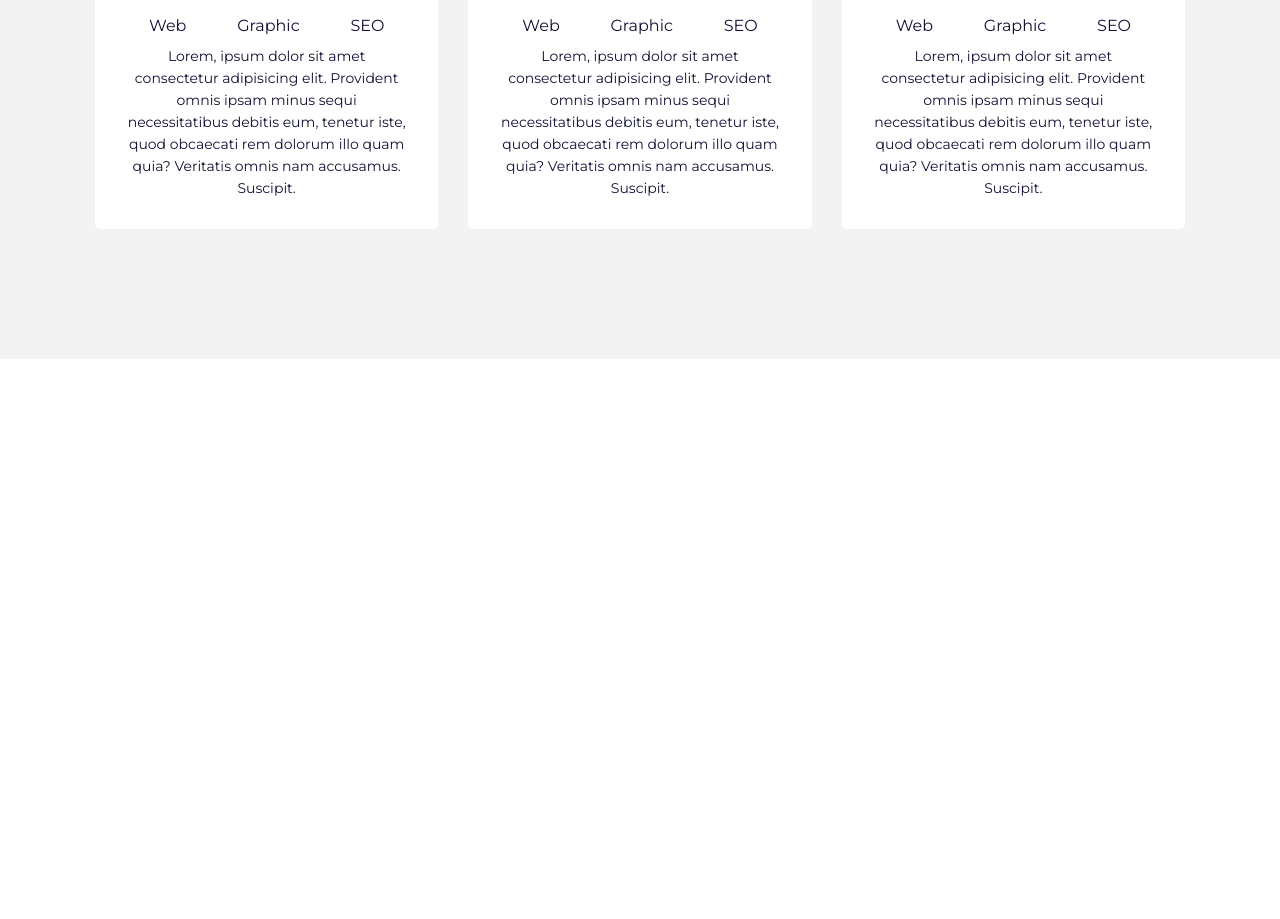
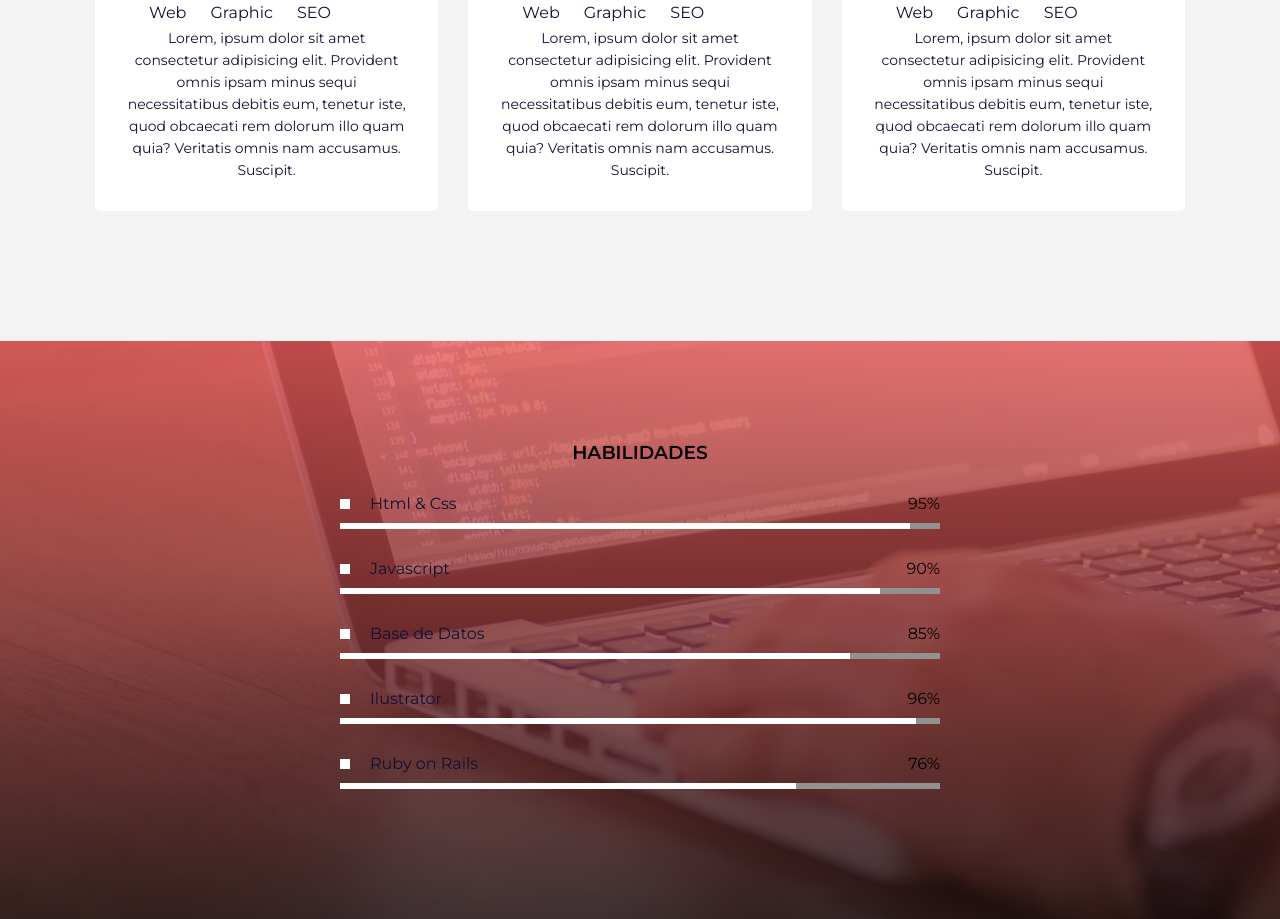
Before and after one commit to Sauldesing/portafolio, a plain HTML site: page index.html in a window 1280 px wide. Shown: the part 2236-3155 px from the top of the page. Before the commit the page ends 2595 px from the top, so only its background shows below. Drawn offline with Linux system fonts and the light colour scheme.

Commit message:
Seccion Habilidades

```diff
--- a/index.html
+++ b/index.html
@@ -189,5 +189,63 @@
         <!--Fin servicio-->
       </div>
     </section>
+    <!--SECCION HABILIDADES-->
+    <div class="contenedor-skills" id="skills">
+      <h3>HABILIDADES</h3>
+      <div class="skill">
+        <div class="info">
+          <p class="color-azul"><span class="lista"></span>Html & Css</p>
+          <span class="porcentaje">95%</span>
+        </div>
+        <div class="barra">
+          <div id="html" class="barra-progreso1"></div>
+        </div>
+      </div>
+      <!--Fin de Skill-->
+
+      <div class="skill">
+        <div class="info">
+          <p class="color-azul"><span class="lista"></span>Javascript</p>
+          <span class="porcentaje">90%</span>
+        </div>
+        <div class="barra">
+          <div id="js" class="barra-progreso2"></div>
+        </div>
+      </div>
+      <!--Fin de Skill-->
+
+      <div class="skill">
+        <div class="info">
+          <p class="color-azul"><span class="lista"></span>Base de Datos</p>
+          <span class="porcentaje">85%</span>
+        </div>
+        <div class="barra">
+          <div id="bd" class="barra-progreso3"></div>
+        </div>
+      </div>
+      <!--Fin de Skill-->
+
+      <div class="skill">
+        <div class="info">
+          <p class="color-azul"><span class="lista"></span>Ilustrator</p>
+          <span class="porcentaje">96%</span>
+        </div>
+        <div class="barra">
+          <div id="il" class="barra-progreso4"></div>
+        </div>
+      </div>
+      <!--Fin de Skill-->
+
+      <div class="skill">
+        <div class="info">
+          <p class="color-azul"><span class="lista"></span>Ruby on Rails</p>
+          <span class="porcentaje">76%</span>
+        </div>
+        <div class="barra">
+          <div id="il" class="barra-progreso5"></div>
+        </div>
+      </div>
+      <!--Fin de Skill-->
+    </div>
   </body>
 </html>
--- a/style.css
+++ b/style.css
@@ -262,3 +262,120 @@ html{
     font-size: 14px;
     line-height: 22px;
 }
+
+/*  SECCION HABILIDADES */
+
+.contenedor-skills{
+    background: linear-gradient(#eb5a5acc, rgba(33,16,16,.8)), url(img/fondo-skills.jpg);
+    background-attachment: fixed;
+    background-repeat: no-repeat;
+    background-size: cover;
+    background-position: center center;
+    padding: 100px 0;
+    text-align: center;
+}
+
+.skill{
+    max-width: 600px;
+    margin: 30px auto;
+}
+
+.info{
+    display: flex;
+    justify-content: space-between;
+}
+
+.lista{
+    display: inline-block;
+    margin-right: 20px;
+    height: 10px;
+    width: 10px;
+    background-color: #fff;
+}
+
+.barra{
+    background-color: #919191;
+    width: 100%;
+    height: 6px;
+    margin: 10px 0;
+}
+/* Este estilo se aplicara luego mediante javascript */
+.barra-progreso1{
+    background-color: #fff;
+    width: 95%;
+    height: 6px;
+    animation: progreso1 2s forwards;
+}
+
+.barra-progreso2{
+    background-color: #fff;
+    width: 90%;
+    height: 6px;
+    animation: progreso2 2s forwards;
+}
+.barra-progreso3{
+    background-color: #fff;
+    width: 85%;
+    height: 6px;
+    animation: progreso3 2s forwards;
+}
+.barra-progreso4{
+    background-color: #fff;
+    width: 96%;
+    height: 6px;
+    animation: progreso4 2s forwards;
+}
+
+.barra-progreso5{
+    background-color: #fff;
+    width: 96%;
+    height: 6px;
+    animation: progreso5 2s forwards;
+}
+
+/* Creamos las animaciones de las barras */
+
+@keyframes progreso1{
+    0%{
+        width: 0;
+    }
+    100%{
+        width: 95%;
+    }
+}
+
+@keyframes progreso2{
+    0%{
+        width: 0;
+    }
+    100%{
+        width: 90%;
+    }
+}
+
+@keyframes progreso3{
+    0%{
+        width: 0;
+    }
+    100%{
+        width: 85%;
+    }
+}
+
+@keyframes progreso4{
+    0%{
+        width: 0;
+    }
+    100%{
+        width: 96%;
+    }
+}
+
+@keyframes progreso5{
+    0%{
+        width: 0;
+    }
+    100%{
+        width: 76%;
+    }
+}
```
